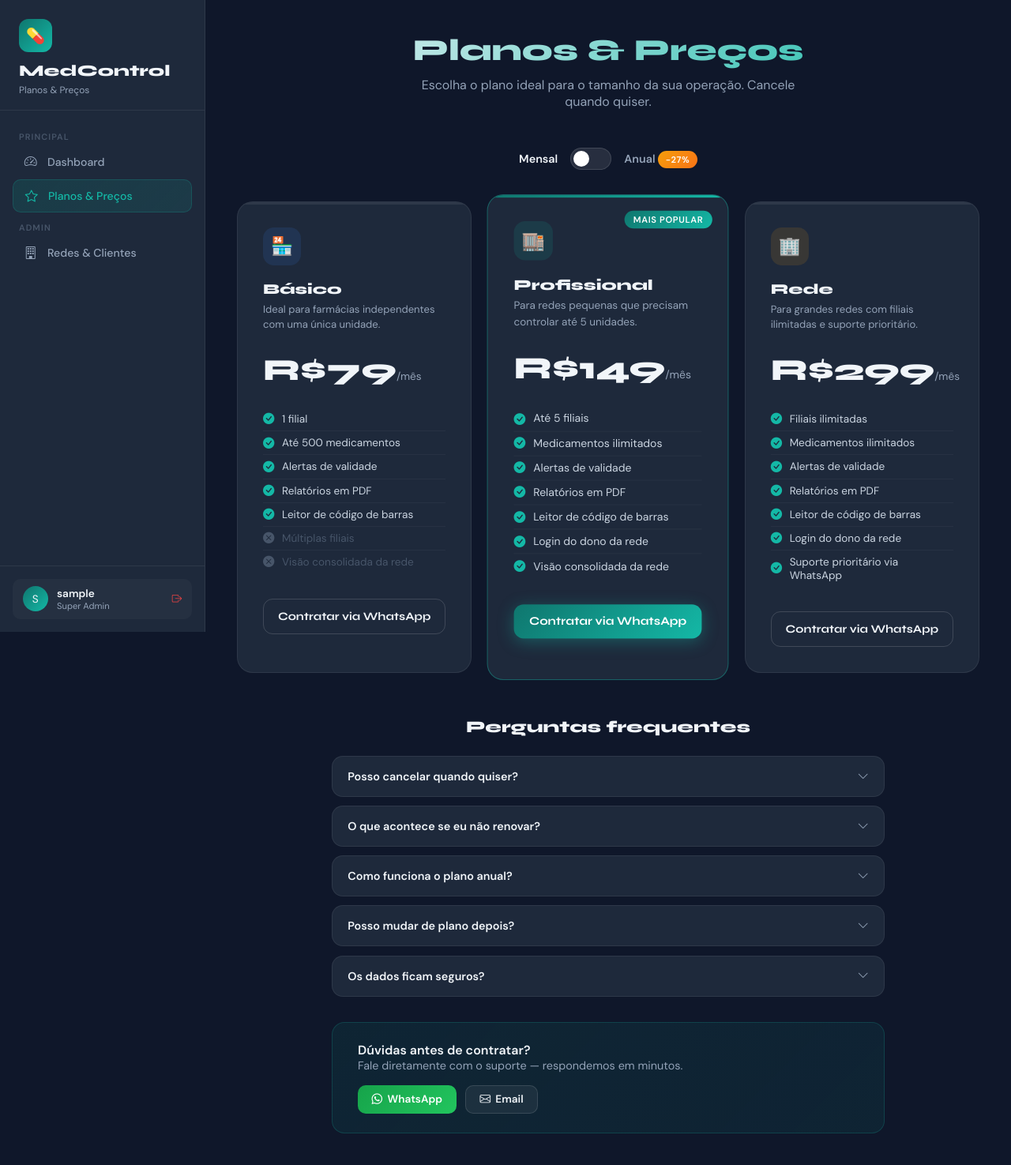
After one commit to TeilonS/MedControl, a Flask app: page /planos in a window 1280 px wide. The commit adds this page. Shown: the whole page at 79% size. Run offline with Flask 3, Linux system fonts and the light colour scheme; the visitor is signed in with stand-in values (Sample User, id 1); some libraries are stand-ins or nearby versions.

Commit message:
feat: pagina de planos no app + landing page

```diff
--- a/app.py
+++ b/app.py
@@ -516,6 +516,18 @@ def admin_excluir_filial(id):
     return redirect(url_for('admin_rede_detalhe', id=rede_id))
 
 
+
+# =============================================================================
+# PÁGINA DE PLANOS
+# =============================================================================
+@app.route('/planos')
+@login_required
+def planos():
+    u = get_usuario_atual()
+    if u.is_filial:
+        return redirect(url_for('dashboard'))
+    return render_template('planos.html', usuario=u)
+
 # =============================================================================
 # API REST
 # =============================================================================
--- a/templates/index.html
+++ b/templates/index.html
@@ -277,6 +277,11 @@
     {% if session.perfil == 'superadmin' %}
     <a href="{{ url_for('admin_dashboard') }}" class="nav-item">
       <i class="bi bi-building"></i> Redes & Clientes
+    </a>
+    {% endif %}
+    {% if session.perfil in ['superadmin', 'dono_rede'] %}
+    <a href="{{ url_for('planos') }}" class="nav-item">
+      <i class="bi bi-star"></i> Planos & Preços
     </a>
     {% endif %}
     {% if usuario and usuario.is_dono %}
--- /dev/null
+++ b/templates/planos.html
@@ -0,0 +1,277 @@
+<!DOCTYPE html>
+<html lang="pt-BR">
+<head>
+  <meta charset="UTF-8"><meta name="viewport" content="width=device-width, initial-scale=1.0">
+  <title>MedControl — Planos & Preços</title>
+  <link href="https://fonts.googleapis.com/css2?family=Syne:wght@700;800;900&family=DM+Sans:ital,wght@0,400;0,500;0,600;1,400&display=swap" rel="stylesheet">
+  <link href="https://cdn.jsdelivr.net/npm/bootstrap-icons@1.11.3/font/bootstrap-icons.min.css" rel="stylesheet">
+  <style>
+    :root{--primary:#0f766e;--primary-l:#14b8a6;--accent:#f59e0b;--dark:#0f172a;--surface:#1e293b;--border:rgba(255,255,255,0.07);--text:#f1f5f9;--muted:#94a3b8;--sw:260px}
+    *{box-sizing:border-box;margin:0;padding:0}
+    body{background:var(--dark);color:var(--text);font-family:'DM Sans',sans-serif;min-height:100vh;display:flex}
+    .sidebar{width:var(--sw);min-height:100vh;background:var(--surface);border-right:1px solid var(--border);display:flex;flex-direction:column;position:fixed;top:0;left:0;z-index:100}
+    .sb-logo{padding:1.5rem 1.5rem 1rem;border-bottom:1px solid var(--border)}
+    .logo-icon{width:42px;height:42px;background:linear-gradient(135deg,var(--primary),var(--primary-l));border-radius:12px;display:flex;align-items:center;justify-content:center;font-size:1.2rem;margin-bottom:.7rem}
+    .sb-logo h2{font-family:'Syne',sans-serif;font-weight:800;font-size:1.25rem}
+    .sb-logo span{font-size:.75rem;color:var(--muted)}
+    .sb-nav{padding:1rem;flex:1}
+    .nt{font-size:.68rem;font-weight:700;text-transform:uppercase;letter-spacing:.1em;color:#475569;padding:.6rem .5rem .3rem}
+    .ni{display:flex;align-items:center;gap:.7rem;padding:.6rem .8rem;border-radius:10px;color:var(--muted);font-size:.88rem;font-weight:500;text-decoration:none;transition:all .2s;margin-bottom:.15rem}
+    .ni:hover{background:rgba(255,255,255,0.05);color:var(--text)}
+    .ni.active{background:linear-gradient(135deg,rgba(15,118,110,0.25),rgba(20,184,166,0.12));color:var(--primary-l);border:1px solid rgba(20,184,166,0.2)}
+    .ni i{font-size:1rem;width:20px;text-align:center}
+    .sb-foot{padding:1rem;border-top:1px solid var(--border)}
+    .uc{display:flex;align-items:center;gap:.7rem;padding:.6rem .8rem;background:rgba(255,255,255,0.03);border-radius:10px}
+    .ua{width:32px;height:32px;border-radius:50%;background:linear-gradient(135deg,var(--primary),var(--primary-l));display:flex;align-items:center;justify-content:center;font-size:.85rem}
+    .main{margin-left:var(--sw);flex:1;padding:2.5rem}
+
+    /* PAGE HEADER */
+    .page-header{text-align:center;margin-bottom:3rem}
+    .page-header h1{font-family:'Syne',sans-serif;font-weight:900;font-size:2.4rem;background:linear-gradient(135deg,#f1f5f9,var(--primary-l));-webkit-background-clip:text;-webkit-text-fill-color:transparent;background-clip:text;margin-bottom:.6rem}
+    .page-header p{color:var(--muted);font-size:1rem;max-width:520px;margin:0 auto}
+
+    /* TOGGLE */
+    .toggle-wrap{display:flex;align-items:center;justify-content:center;gap:1rem;margin-bottom:2.5rem}
+    .toggle-label{font-size:.9rem;font-weight:600;color:var(--muted);transition:color .2s}
+    .toggle-label.active{color:var(--text)}
+    .toggle{position:relative;width:52px;height:28px;cursor:pointer}
+    .toggle input{opacity:0;width:0;height:0}
+    .slider{position:absolute;inset:0;background:rgba(255,255,255,0.1);border-radius:28px;transition:.3s;border:1px solid rgba(255,255,255,0.12)}
+    .slider:before{content:'';position:absolute;height:20px;width:20px;left:3px;bottom:3px;background:white;border-radius:50%;transition:.3s}
+    input:checked+.slider{background:var(--primary)}
+    input:checked+.slider:before{transform:translateX(24px)}
+    .badge-save{background:linear-gradient(135deg,var(--accent),#f97316);color:white;font-size:.7rem;font-weight:800;padding:.25rem .6rem;border-radius:20px;text-transform:uppercase;letter-spacing:.05em}
+
+    /* CARDS */
+    .plans-grid{display:grid;grid-template-columns:repeat(3,1fr);gap:1.5rem;max-width:960px;margin:0 auto}
+    .plan-card{background:var(--surface);border:1px solid var(--border);border-radius:20px;padding:2rem;position:relative;transition:all .3s;overflow:hidden}
+    .plan-card::before{content:'';position:absolute;top:0;left:0;right:0;height:3px;background:var(--border)}
+    .plan-card.popular{border-color:rgba(20,184,166,0.4);transform:scale(1.03)}
+    .plan-card.popular::before{background:linear-gradient(90deg,var(--primary),var(--primary-l))}
+    .plan-card:hover{transform:translateY(-4px);border-color:rgba(20,184,166,0.25)}
+    .plan-card.popular:hover{transform:scale(1.03) translateY(-4px)}
+    .popular-badge{position:absolute;top:1.2rem;right:1.2rem;background:linear-gradient(135deg,var(--primary),var(--primary-l));color:white;font-size:.68rem;font-weight:800;padding:.25rem .7rem;border-radius:20px;text-transform:uppercase;letter-spacing:.06em}
+    .plan-icon{width:48px;height:48px;border-radius:14px;display:flex;align-items:center;justify-content:center;font-size:1.4rem;margin-bottom:1.2rem}
+    .plan-name{font-family:'Syne',sans-serif;font-weight:800;font-size:1.15rem;margin-bottom:.3rem}
+    .plan-desc{color:var(--muted);font-size:.82rem;margin-bottom:1.5rem;line-height:1.5}
+    .plan-price{margin-bottom:1.5rem}
+    .price-monthly{display:block}
+    .price-annual{display:none}
+    .price-amount{font-family:'Syne',sans-serif;font-weight:900;font-size:2.4rem;color:var(--text)}
+    .price-period{font-size:.85rem;color:var(--muted);font-weight:400}
+    .price-annual-note{font-size:.75rem;color:var(--primary-l);margin-top:.3rem;display:block}
+    .plan-features{list-style:none;margin-bottom:2rem}
+    .plan-features li{display:flex;align-items:center;gap:.6rem;font-size:.85rem;color:#cbd5e1;padding:.35rem 0;border-bottom:1px solid rgba(255,255,255,0.04)}
+    .plan-features li:last-child{border-bottom:none}
+    .plan-features li i{color:var(--primary-l);font-size:.9rem;flex-shrink:0}
+    .plan-features li.muted i{color:#475569}
+    .plan-features li.muted span{color:#475569}
+    .btn-plan{display:block;text-align:center;padding:.8rem;border-radius:12px;font-family:'Syne',sans-serif;font-weight:700;font-size:.9rem;cursor:pointer;transition:all .2s;text-decoration:none;border:none}
+    .btn-outline{background:transparent;border:1px solid rgba(255,255,255,0.15);color:var(--text)}
+    .btn-outline:hover{background:rgba(255,255,255,0.05);color:var(--text)}
+    .btn-filled{background:linear-gradient(135deg,var(--primary),var(--primary-l));color:white;box-shadow:0 4px 20px rgba(20,184,166,0.35)}
+    .btn-filled:hover{transform:translateY(-1px);box-shadow:0 8px 30px rgba(20,184,166,0.45);color:white}
+
+    /* ANNUAL ACTIVE */
+    body.annual .price-monthly{display:none}
+    body.annual .price-annual{display:block}
+
+    /* FAQ */
+    .faq-section{max-width:700px;margin:3.5rem auto 0}
+    .faq-title{font-family:'Syne',sans-serif;font-weight:800;font-size:1.3rem;text-align:center;margin-bottom:1.5rem}
+    .faq-item{background:var(--surface);border:1px solid var(--border);border-radius:14px;margin-bottom:.7rem;overflow:hidden}
+    .faq-q{padding:1rem 1.2rem;cursor:pointer;display:flex;justify-content:space-between;align-items:center;font-weight:600;font-size:.9rem}
+    .faq-q i{transition:transform .3s;color:var(--muted)}
+    .faq-item.open .faq-q i{transform:rotate(180deg)}
+    .faq-a{max-height:0;overflow:hidden;transition:max-height .3s ease;font-size:.85rem;color:var(--muted);line-height:1.7}
+    .faq-item.open .faq-a{max-height:200px}
+    .faq-a-inner{padding:0 1.2rem 1rem}
+
+    /* CONTACT */
+    .contact-bar{max-width:700px;margin:2rem auto 0;background:linear-gradient(135deg,rgba(15,118,110,0.15),rgba(20,184,166,0.08));border:1px solid rgba(20,184,166,0.2);border-radius:16px;padding:1.5rem 2rem;display:flex;align-items:center;justify-content:space-between;flex-wrap:wrap;gap:1rem}
+    .contact-bar p{font-size:.9rem;color:var(--muted)}
+    .contact-bar strong{color:var(--text)}
+    .contact-btns{display:flex;gap:.7rem}
+    .btn-wa{background:linear-gradient(135deg,#16a34a,#22c55e);color:white;border:none;border-radius:10px;padding:.55rem 1.1rem;font-size:.85rem;font-weight:700;cursor:pointer;text-decoration:none;display:flex;align-items:center;gap:.4rem;transition:all .2s}
+    .btn-wa:hover{transform:translateY(-1px);color:white}
+    .btn-email{background:rgba(255,255,255,0.06);color:var(--text);border:1px solid rgba(255,255,255,0.12);border-radius:10px;padding:.55rem 1.1rem;font-size:.85rem;font-weight:600;text-decoration:none;display:flex;align-items:center;gap:.4rem;transition:all .2s}
+    .btn-email:hover{background:rgba(255,255,255,0.1);color:var(--text)}
+  </style>
+</head>
+<body>
+<aside class="sidebar">
+  <div class="sb-logo"><div class="logo-icon">💊</div><h2>MedControl</h2><span>Planos & Preços</span></div>
+  <nav class="sb-nav">
+    <div class="nt">Principal</div>
+    <a href="{{ url_for('dashboard') }}" class="ni"><i class="bi bi-speedometer2"></i> Dashboard</a>
+    <a href="{{ url_for('planos') }}" class="ni active"><i class="bi bi-star"></i> Planos & Preços</a>
+    {% if usuario.is_superadmin %}
+    <div class="nt mt-2">Admin</div>
+    <a href="{{ url_for('admin_dashboard') }}" class="ni"><i class="bi bi-building"></i> Redes & Clientes</a>
+    {% endif %}
+  </nav>
+  <div class="sb-foot">
+    <div class="uc">
+      <div class="ua">{{ session.username[0].upper() }}</div>
+      <div><div style="font-size:.85rem;font-weight:600">{{ session.nome_exibir or session.username }}</div><div style="font-size:.7rem;color:var(--muted)">{{ 'Super Admin' if usuario.is_superadmin else 'Dono da Rede' }}</div></div>
+      <a href="{{ url_for('logout') }}" style="color:#ef4444;text-decoration:none;font-size:.78rem;margin-left:auto"><i class="bi bi-box-arrow-right"></i></a>
+    </div>
+  </div>
+</aside>
+
+<main class="main">
+  <div class="page-header">
+    <h1>Planos & Preços</h1>
+    <p>Escolha o plano ideal para o tamanho da sua operação. Cancele quando quiser.</p>
+  </div>
+
+  <!-- TOGGLE MENSAL/ANUAL -->
+  <div class="toggle-wrap">
+    <span class="toggle-label active" id="label-mensal">Mensal</span>
+    <label class="toggle">
+      <input type="checkbox" id="billing-toggle">
+      <span class="slider"></span>
+    </label>
+    <span class="toggle-label" id="label-anual">Anual <span class="badge-save">-27%</span></span>
+  </div>
+
+  <!-- CARDS -->
+  <div class="plans-grid">
+
+    <!-- BÁSICO -->
+    <div class="plan-card">
+      <div class="plan-icon" style="background:rgba(59,130,246,0.12);color:#60a5fa">🏪</div>
+      <div class="plan-name">Básico</div>
+      <div class="plan-desc">Ideal para farmácias independentes com uma única unidade.</div>
+      <div class="plan-price">
+        <div class="price-monthly">
+          <span class="price-amount">R$79</span><span class="price-period">/mês</span>
+        </div>
+        <div class="price-annual">
+          <span class="price-amount">R$699</span><span class="price-period">/ano</span>
+          <span class="price-annual-note">equivale a R$58/mês — você economiza R$249</span>
+        </div>
+      </div>
+      <ul class="plan-features">
+        <li><i class="bi bi-check-circle-fill"></i><span>1 filial</span></li>
+        <li><i class="bi bi-check-circle-fill"></i><span>Até 500 medicamentos</span></li>
+        <li><i class="bi bi-check-circle-fill"></i><span>Alertas de validade</span></li>
+        <li><i class="bi bi-check-circle-fill"></i><span>Relatórios em PDF</span></li>
+        <li><i class="bi bi-check-circle-fill"></i><span>Leitor de código de barras</span></li>
+        <li class="muted"><i class="bi bi-x-circle-fill"></i><span>Múltiplas filiais</span></li>
+        <li class="muted"><i class="bi bi-x-circle-fill"></i><span>Visão consolidada da rede</span></li>
+      </ul>
+      <a href="https://wa.me/5577988175300?text=Olá! Tenho interesse no plano Básico do MedControl." target="_blank" class="btn-plan btn-outline">Contratar via WhatsApp</a>
+    </div>
+
+    <!-- PROFISSIONAL -->
+    <div class="plan-card popular">
+      <div class="popular-badge">Mais popular</div>
+      <div class="plan-icon" style="background:rgba(20,184,166,0.12);color:var(--primary-l)">🏬</div>
+      <div class="plan-name">Profissional</div>
+      <div class="plan-desc">Para redes pequenas que precisam controlar até 5 unidades.</div>
+      <div class="plan-price">
+        <div class="price-monthly">
+          <span class="price-amount">R$149</span><span class="price-period">/mês</span>
+        </div>
+        <div class="price-annual">
+          <span class="price-amount">R$1.299</span><span class="price-period">/ano</span>
+          <span class="price-annual-note">equivale a R$108/mês — você economiza R$489</span>
+        </div>
+      </div>
+      <ul class="plan-features">
+        <li><i class="bi bi-check-circle-fill"></i><span>Até 5 filiais</span></li>
+        <li><i class="bi bi-check-circle-fill"></i><span>Medicamentos ilimitados</span></li>
+        <li><i class="bi bi-check-circle-fill"></i><span>Alertas de validade</span></li>
+        <li><i class="bi bi-check-circle-fill"></i><span>Relatórios em PDF</span></li>
+        <li><i class="bi bi-check-circle-fill"></i><span>Leitor de código de barras</span></li>
+        <li><i class="bi bi-check-circle-fill"></i><span>Login do dono da rede</span></li>
+        <li><i class="bi bi-check-circle-fill"></i><span>Visão consolidada da rede</span></li>
+      </ul>
+      <a href="https://wa.me/5577988175300?text=Olá! Tenho interesse no plano Profissional do MedControl." target="_blank" class="btn-plan btn-filled">Contratar via WhatsApp</a>
+    </div>
+
+    <!-- REDE -->
+    <div class="plan-card">
+      <div class="plan-icon" style="background:rgba(245,158,11,0.12);color:var(--accent)">🏢</div>
+      <div class="plan-name">Rede</div>
+      <div class="plan-desc">Para grandes redes com filiais ilimitadas e suporte prioritário.</div>
+      <div class="plan-price">
+        <div class="price-monthly">
+          <span class="price-amount">R$299</span><span class="price-period">/mês</span>
+        </div>
+        <div class="price-annual">
+          <span class="price-amount">R$2.599</span><span class="price-period">/ano</span>
+          <span class="price-annual-note">equivale a R$216/mês — você economiza R$989</span>
+        </div>
+      </div>
+      <ul class="plan-features">
+        <li><i class="bi bi-check-circle-fill"></i><span>Filiais ilimitadas</span></li>
+        <li><i class="bi bi-check-circle-fill"></i><span>Medicamentos ilimitados</span></li>
+        <li><i class="bi bi-check-circle-fill"></i><span>Alertas de validade</span></li>
+        <li><i class="bi bi-check-circle-fill"></i><span>Relatórios em PDF</span></li>
+        <li><i class="bi bi-check-circle-fill"></i><span>Leitor de código de barras</span></li>
+        <li><i class="bi bi-check-circle-fill"></i><span>Login do dono da rede</span></li>
+        <li><i class="bi bi-check-circle-fill"></i><span>Suporte prioritário via WhatsApp</span></li>
+      </ul>
+      <a href="https://wa.me/5577988175300?text=Olá! Tenho interesse no plano Rede do MedControl." target="_blank" class="btn-plan btn-outline">Contratar via WhatsApp</a>
+    </div>
+
+  </div>
+
+  <!-- FAQ -->
+  <div class="faq-section">
+    <div class="faq-title">Perguntas frequentes</div>
+
+    <div class="faq-item">
+      <div class="faq-q">Posso cancelar quando quiser? <i class="bi bi-chevron-down"></i></div>
+      <div class="faq-a"><div class="faq-a-inner">Sim. Planos mensais podem ser cancelados a qualquer momento sem multa. Planos anuais são pagos adiantados e não há reembolso proporcional.</div></div>
+    </div>
+    <div class="faq-item">
+      <div class="faq-q">O que acontece se eu não renovar? <i class="bi bi-chevron-down"></i></div>
+      <div class="faq-a"><div class="faq-a-inner">O acesso é bloqueado automaticamente, mas seus dados ficam salvos por 30 dias. Basta renovar para retomar de onde parou.</div></div>
+    </div>
+    <div class="faq-item">
+      <div class="faq-q">Como funciona o plano anual? <i class="bi bi-chevron-down"></i></div>
+      <div class="faq-a"><div class="faq-a-inner">Você paga o valor total adiantado e ganha aproximadamente 3 meses grátis em relação ao plano mensal. Ideal para quem quer economizar e não se preocupar com renovação mensal.</div></div>
+    </div>
+    <div class="faq-item">
+      <div class="faq-q">Posso mudar de plano depois? <i class="bi bi-chevron-down"></i></div>
+      <div class="faq-a"><div class="faq-a-inner">Sim. Entre em contato pelo WhatsApp e fazemos o ajuste imediatamente, com cobrança proporcional.</div></div>
+    </div>
+    <div class="faq-item">
+      <div class="faq-q">Os dados ficam seguros? <i class="bi bi-chevron-down"></i></div>
+      <div class="faq-a"><div class="faq-a-inner">Sim. Todos os dados são armazenados em banco de dados PostgreSQL na nuvem com backups automáticos diários. Cada farmácia vê apenas seus próprios dados.</div></div>
+    </div>
+  </div>
+
+  <!-- CONTATO -->
+  <div class="contact-bar">
+    <div>
+      <strong>Dúvidas antes de contratar?</strong>
+      <p>Fale diretamente com o suporte — respondemos em minutos.</p>
+    </div>
+    <div class="contact-btns">
+      <a href="https://wa.me/5577988175300" target="_blank" class="btn-wa"><i class="bi bi-whatsapp"></i> WhatsApp</a>
+      <a href="mailto:teilon66@gmail.com" class="btn-email"><i class="bi bi-envelope"></i> Email</a>
+    </div>
+  </div>
+</main>
+
+<script>
+  const toggle = document.getElementById('billing-toggle');
+  const labelM = document.getElementById('label-mensal');
+  const labelA = document.getElementById('label-anual');
+  toggle.addEventListener('change', () => {
+    document.body.classList.toggle('annual', toggle.checked);
+    labelM.classList.toggle('active', !toggle.checked);
+    labelA.classList.toggle('active', toggle.checked);
+  });
+  document.querySelectorAll('.faq-q').forEach(q => {
+    q.addEventListener('click', () => {
+      q.parentElement.classList.toggle('open');
+    });
+  });
+</script>
+</body>
+</html>
```
